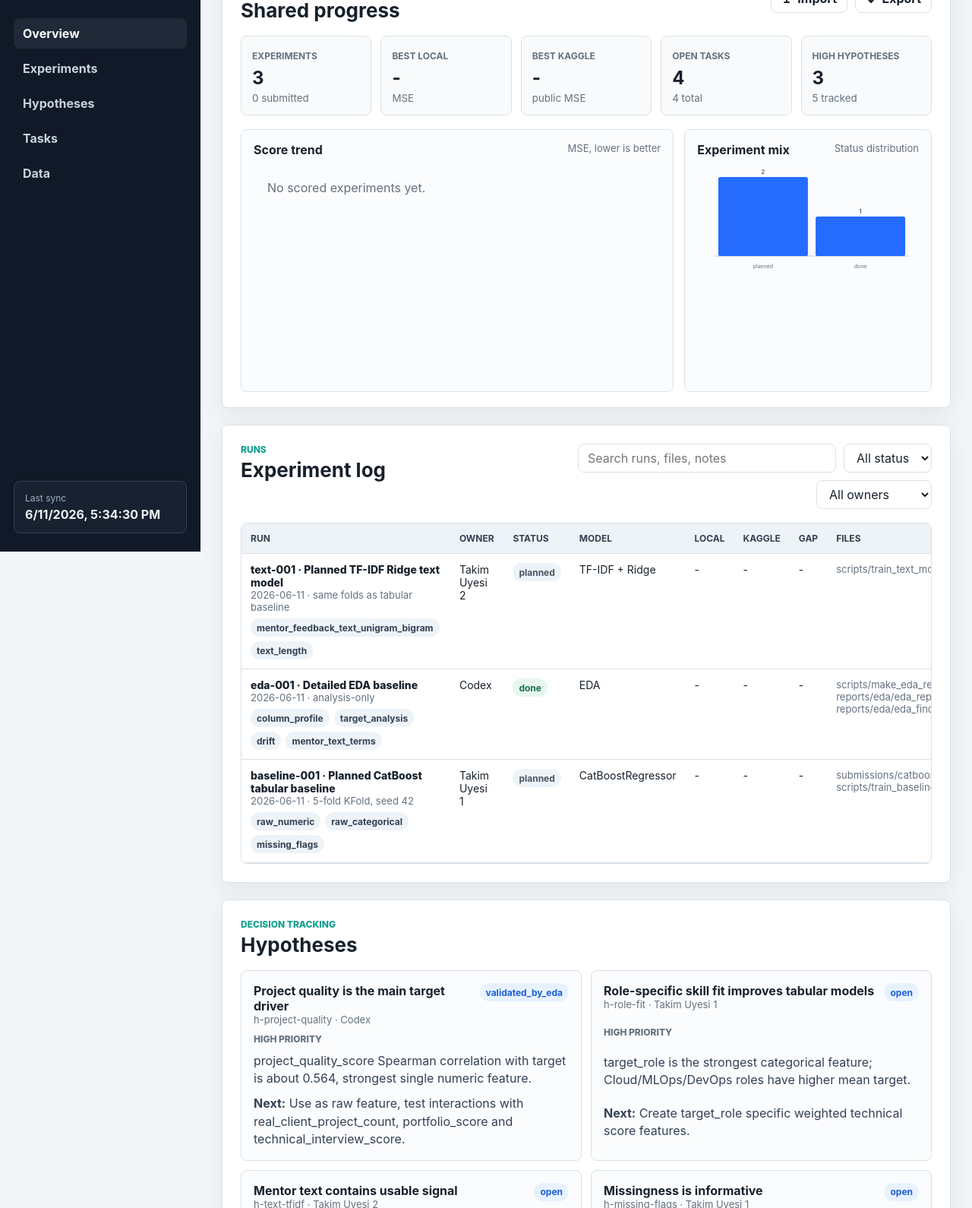
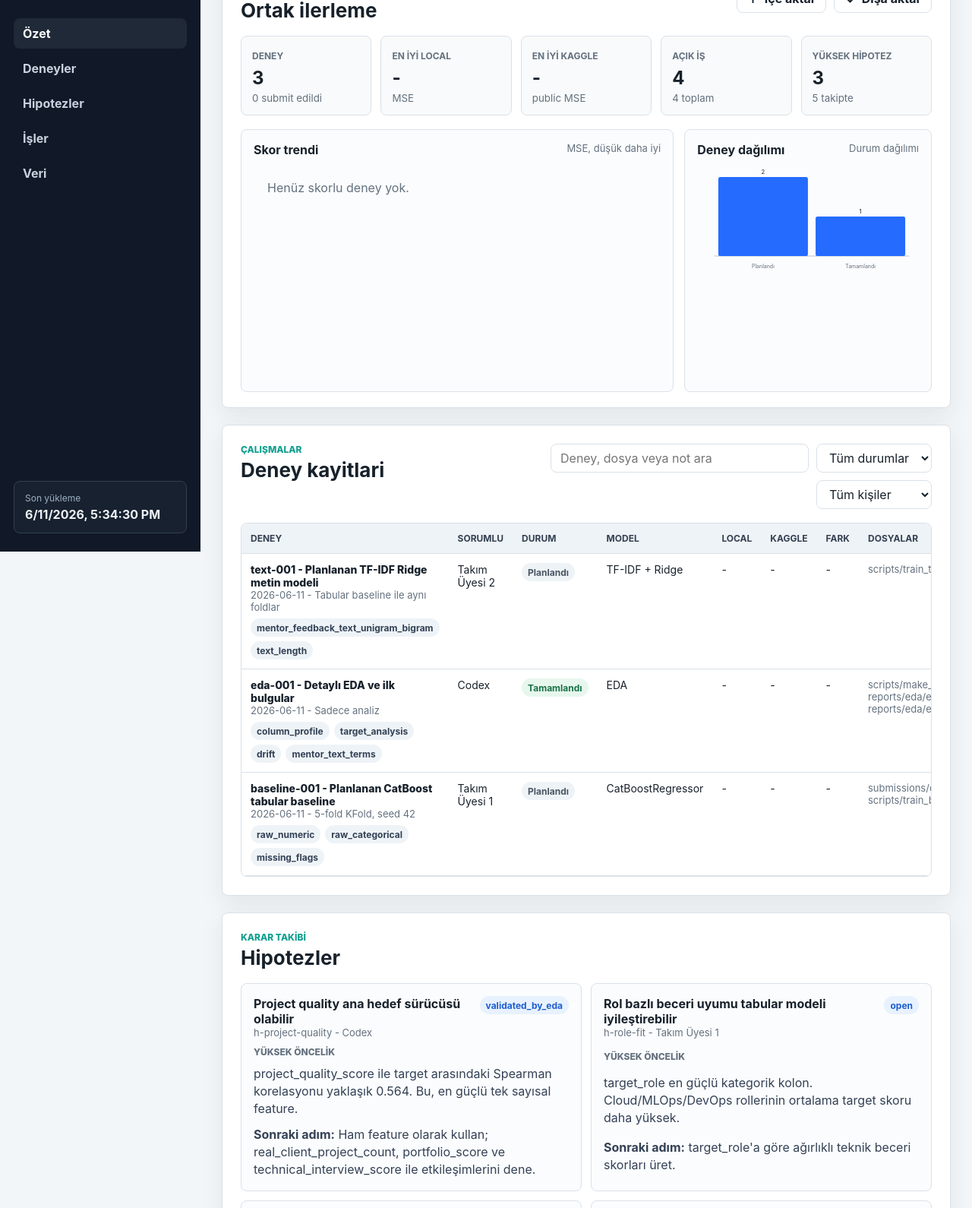
Before and after one commit to suzunn/datathon26-dashboard, a plain HTML site: page dashboard/index.html in a window 1280 px wide. Shown: the part 74-1664 px from the top of the page at 76% size. Drawn offline with Linux system fonts and the light colour scheme.

Commit message:
Translate dashboard to Turkish

```diff
--- a/dashboard/app.js
+++ b/dashboard/app.js
@@ -20,6 +20,24 @@ const state = {
 const statusOrder = ["planned", "todo", "running", "submitted", "done", "failed", "risk"];
 const taskColumns = ["todo", "running", "blocked", "done"];
 
+const statusLabels = {
+  planned: "Planlandı",
+  todo: "Yapılacak",
+  running: "Çalışıyor",
+  submitted: "Submit edildi",
+  done: "Tamamlandı",
+  failed: "Başarısız",
+  risk: "Risk",
+  blocked: "Bloklu",
+  closed: "Kapandı",
+};
+
+const priorityLabels = {
+  high: "Yüksek",
+  medium: "Orta",
+  low: "Düşük",
+};
+
 function fmtScore(value) {
   if (value === null || value === undefined || value === "") return "-";
   return Number(value).toFixed(5).replace(/0+$/, "").replace(/\.$/, "");
@@ -36,6 +54,14 @@ function ownerName(id) {
   return state.team.find((member) => member.id === id)?.name || id || "-";
 }
 
+function statusLabel(status) {
+  return statusLabels[status] || status || "-";
+}
+
+function priorityLabel(priority) {
+  return priorityLabels[priority] || priority || "-";
+}
+
 function statusClass(status) {
   return `status ${String(status || "").toLowerCase()}`;
 }
@@ -46,7 +72,7 @@ function priorityRank(priority) {
 
 async function loadJson(path) {
   const response = await fetch(path, { cache: "no-store" });
-  if (!response.ok) throw new Error(`Failed to load ${path}`);
+  if (!response.ok) throw new Error(`${path} yüklenemedi`);
   return response.json();
 }
 
@@ -73,11 +99,11 @@ function renderMetrics() {
   const highHypotheses = state.hypotheses.filter((item) => item.priority === "high" && !["rejected", "validated"].includes(item.status)).length;
 
   const metrics = [
-    ["Experiments", state.experiments.length, `${submitted.length} submitted`],
-    ["Best local", fmtScore(bestLocal), "MSE"],
-    ["Best Kaggle", fmtScore(bestKaggle), "public MSE"],
-    ["Open tasks", openTasks, `${state.tasks.length} total`],
-    ["High hypotheses", highHypotheses, `${state.hypotheses.length} tracked`],
+    ["Deney", state.experiments.length, `${submitted.length} submit edildi`],
+    ["En iyi local", fmtScore(bestLocal), "MSE"],
+    ["En iyi Kaggle", fmtScore(bestKaggle), "public MSE"],
+    ["Açık iş", openTasks, `${state.tasks.length} toplam`],
+    ["Yüksek hipotez", highHypotheses, `${state.hypotheses.length} takipte`],
   ];
 
   document.getElementById("metricGrid").innerHTML = metrics
@@ -114,10 +140,10 @@ function renderFilters() {
   const statuses = [...new Set(state.experiments.map((run) => run.status).filter(Boolean))].sort(
     (a, b) => statusOrder.indexOf(a) - statusOrder.indexOf(b)
   );
-  statusFilter.innerHTML = `<option value="all">All status</option>${statuses
-    .map((status) => `<option value="${status}">${status}</option>`)
+  statusFilter.innerHTML = `<option value="all">Tüm durumlar</option>${statuses
+    .map((status) => `<option value="${status}">${statusLabel(status)}</option>`)
     .join("")}`;
-  ownerFilter.innerHTML = `<option value="all">All owners</option>${state.team
+  ownerFilter.innerHTML = `<option value="all">Tüm kişiler</option>${state.team
     .map((member) => `<option value="${member.id}">${member.name}</option>`)
     .join("")}`;
 }
@@ -131,12 +157,12 @@ function renderExperiments() {
       const files = fileBits.length ? fileBits.map((file) => `<div class="muted">${file}</div>`).join("") : '<span class="muted">-</span>';
       return `<tr>
         <td>
-          <div class="run-title">${run.id} · ${run.title}</div>
-          <div class="muted">${run.date} · ${run.cv_strategy || "-"}</div>
+          <div class="run-title">${run.id} - ${run.title}</div>
+          <div class="muted">${run.date} - ${run.cv_strategy || "-"}</div>
           <div class="tag-list">${tags}</div>
         </td>
         <td>${ownerName(run.owner)}</td>
-        <td><span class="${statusClass(run.status)}">${run.status || "-"}</span></td>
+        <td><span class="${statusClass(run.status)}">${statusLabel(run.status)}</span></td>
         <td>${run.model || "-"}</td>
         <td>${fmtScore(run.local_score)}</td>
         <td>${fmtScore(run.kaggle_public_score)}</td>
@@ -145,7 +171,7 @@ function renderExperiments() {
       </tr>`;
     })
     .join("");
-  document.getElementById("experimentRows").innerHTML = rows || `<tr><td colspan="8" class="empty">No matching runs.</td></tr>`;
+  document.getElementById("experimentRows").innerHTML = rows || `<tr><td colspan="8" class="empty">Eşleşen deney yok.</td></tr>`;
 }
 
 function renderHypotheses() {
@@ -156,13 +182,13 @@ function renderHypotheses() {
         <header>
           <div>
             <h3>${item.title}</h3>
-            <div class="muted">${item.id} · ${ownerName(item.owner)}</div>
+            <div class="muted">${item.id} - ${ownerName(item.owner)}</div>
           </div>
-          <span class="${statusClass(item.status)}">${item.status}</span>
+          <span class="${statusClass(item.status)}">${statusLabel(item.status)}</span>
         </header>
-        <div class="priority">${item.priority} priority</div>
+        <div class="priority">${priorityLabel(item.priority)} öncelik</div>
         <p>${item.evidence}</p>
-        <p><strong>Next:</strong> ${item.next_step}</p>
+        <p><strong>Sonraki adım:</strong> ${item.next_step}</p>
       </article>`
     )
     .join("");
@@ -182,15 +208,15 @@ function renderTasks() {
                 <strong>${task.title}</strong>
                 <div class="task-meta">
                   <span class="tag">${ownerName(task.owner)}</span>
-                  <span class="tag">${task.priority}</span>
+                  <span class="tag">${priorityLabel(task.priority)}</span>
                   <span class="tag">${task.due || "-"}</span>
                 </div>
                 ${task.linked_experiment ? `<div class="muted">${task.linked_experiment}</div>` : ""}
               </article>`
             )
             .join("")
-        : `<div class="empty">No tasks.</div>`;
-      return `<section class="task-column"><h3>${column}</h3><div class="task-list">${list}</div></section>`;
+        : `<div class="empty">Bu kolonda iş yok.</div>`;
+      return `<section class="task-column"><h3>${statusLabel(column)}</h3><div class="task-list">${list}</div></section>`;
     })
     .join("");
   document.getElementById("taskBoard").innerHTML = board;
@@ -206,7 +232,7 @@ function lineChart(container, runs) {
     .sort((a, b) => String(a.date).localeCompare(String(b.date)) || String(a.id).localeCompare(String(b.id)));
 
   if (!scored.length) {
-    container.innerHTML = `<div class="empty">No scored experiments yet.</div>`;
+    container.innerHTML = `<div class="empty">Henüz skorlu deney yok.</div>`;
     return;
   }
 
@@ -252,7 +278,7 @@ function lineChart(container, runs) {
     .map((run, i) => `<text x="${x(i)}" y="${height - 16}" font-size="10" text-anchor="middle" fill="#64717f">${run.id}</text>`)
     .join("");
 
-  container.innerHTML = `<svg viewBox="0 0 ${width} ${height}" role="img" aria-label="Score trend chart">
+  container.innerHTML = `<svg viewBox="0 0 ${width} ${height}" role="img" aria-label="Skor trend grafiği">
     ${grid}
     <line class="axis" x1="${pad.left}" x2="${width - pad.right}" y1="${height - pad.bottom}" y2="${height - pad.bottom}"></line>
     <line class="axis" x1="${pad.left}" x2="${pad.left}" y1="${pad.top}" y2="${height - pad.bottom}"></line>
@@ -284,10 +310,10 @@ function barChart(container, experiments) {
       const y = height - pad.bottom - h;
       return `<rect x="${x}" y="${y}" width="${Math.max(20, barWidth - 16)}" height="${h}" rx="4" fill="#246bfe"></rect>
         <text x="${x + Math.max(20, barWidth - 16) / 2}" y="${y - 6}" text-anchor="middle" font-size="12" fill="#17212b">${count}</text>
-        <text x="${x + Math.max(20, barWidth - 16) / 2}" y="${height - 18}" text-anchor="middle" font-size="11" fill="#64717f">${status}</text>`;
+        <text x="${x + Math.max(20, barWidth - 16) / 2}" y="${height - 18}" text-anchor="middle" font-size="11" fill="#64717f">${statusLabel(status)}</text>`;
     })
     .join("");
-  container.innerHTML = `<svg viewBox="0 0 ${width} ${height}" role="img" aria-label="Status bar chart">
+  container.innerHTML = `<svg viewBox="0 0 ${width} ${height}" role="img" aria-label="Durum çubuk grafiği">
     <line class="axis" x1="${pad.left}" x2="${width - pad.right}" y1="${height - pad.bottom}" y2="${height - pad.bottom}"></line>
     ${bars}
   </svg>`;
@@ -351,5 +377,5 @@ loadData()
     renderAll();
   })
   .catch((error) => {
-    document.body.innerHTML = `<main class="main" style="margin:0"><section class="section"><h2>Dashboard load failed</h2><pre>${error.message}</pre></section></main>`;
+    document.body.innerHTML = `<main class="main" style="margin:0"><section class="section"><h2>Dashboard yüklenemedi</h2><pre>${error.message}</pre></section></main>`;
   });
--- a/dashboard/data/experiments.json
+++ b/dashboard/data/experiments.json
@@ -3,7 +3,7 @@
     "id": "eda-001",
     "date": "2026-06-11",
     "owner": "codex",
-    "title": "Detailed EDA baseline",
+    "title": "Detaylı EDA ve ilk bulgular",
     "status": "done",
     "model": "EDA",
     "features": ["column_profile", "target_analysis", "drift", "mentor_text_terms"],
@@ -11,18 +11,18 @@
     "local_score": null,
     "kaggle_public_score": null,
     "kaggle_private_score": null,
-    "cv_strategy": "analysis-only",
+    "cv_strategy": "Sadece analiz",
     "submission_file": "",
     "notebook_or_script": "scripts/make_eda_report.py",
     "artifacts": ["reports/eda/eda_report.html", "reports/eda/eda_findings.md"],
     "hypotheses": ["h-project-quality", "h-text-tfidf", "h-role-fit"],
-    "notes": "Project quality, technical interview, portfolio/open-source/GitHub and technical score families carry the strongest initial signal. Academic fields are weak. Application/graduation years drift between train and test."
+    "notes": "En güçlü ilk sinyaller project_quality_score, technical_interview_score, portfolio/open-source/GitHub ve teknik skor ailelerinden geliyor. Akademik kolonlar zayıf. application_year ve graduation_year train/test arasında drift gösteriyor."
   },
   {
     "id": "baseline-001",
     "date": "2026-06-11",
     "owner": "member-1",
-    "title": "Planned CatBoost tabular baseline",
+    "title": "Planlanan CatBoost tabular baseline",
     "status": "planned",
     "model": "CatBoostRegressor",
     "features": ["raw_numeric", "raw_categorical", "missing_flags"],
@@ -35,13 +35,13 @@
     "notebook_or_script": "scripts/train_baseline.py",
     "artifacts": [],
     "hypotheses": ["h-project-quality", "h-missing-flags"],
-    "notes": "First reproducible model. No text features except dropping mentor_feedback_text."
+    "notes": "İlk tekrar üretilebilir model. mentor_feedback_text şimdilik modele eklenmeyecek."
   },
   {
     "id": "text-001",
     "date": "2026-06-11",
     "owner": "member-2",
-    "title": "Planned TF-IDF Ridge text model",
+    "title": "Planlanan TF-IDF Ridge metin modeli",
     "status": "planned",
     "model": "TF-IDF + Ridge",
     "features": ["mentor_feedback_text_unigram_bigram", "text_length"],
@@ -49,11 +49,11 @@
     "local_score": null,
     "kaggle_public_score": null,
     "kaggle_private_score": null,
-    "cv_strategy": "same folds as tabular baseline",
+    "cv_strategy": "Tabular baseline ile aynı foldlar",
     "submission_file": "",
     "notebook_or_script": "scripts/train_text_model.py",
     "artifacts": [],
     "hypotheses": ["h-text-tfidf"],
-    "notes": "Use separate text model and blend with tabular predictions. High/low target text contrast suggests TF-IDF signal."
+    "notes": "Ayrı metin modeli kurulacak ve tabular tahminlerle blend edilecek. Yüksek/düşük target çeyrekleri arasındaki kelime farkı TF-IDF sinyali olabileceğini gösteriyor."
   }
 ]
--- a/dashboard/data/hypotheses.json
+++ b/dashboard/data/hypotheses.json
@@ -1,47 +1,47 @@
 [
   {
     "id": "h-project-quality",
-    "title": "Project quality is the main target driver",
+    "title": "Project quality ana hedef sürücüsü olabilir",
     "status": "validated_by_eda",
     "owner": "codex",
     "priority": "high",
-    "evidence": "project_quality_score Spearman correlation with target is about 0.564, strongest single numeric feature.",
-    "next_step": "Use as raw feature, test interactions with real_client_project_count, portfolio_score and technical_interview_score."
+    "evidence": "project_quality_score ile target arasındaki Spearman korelasyonu yaklaşık 0.564. Bu, en güçlü tek sayısal feature.",
+    "next_step": "Ham feature olarak kullan; real_client_project_count, portfolio_score ve technical_interview_score ile etkileşimlerini dene."
   },
   {
     "id": "h-role-fit",
-    "title": "Role-specific skill fit improves tabular models",
+    "title": "Rol bazlı beceri uyumu tabular modeli iyileştirebilir",
     "status": "open",
     "owner": "member-1",
     "priority": "high",
-    "evidence": "target_role is the strongest categorical feature; Cloud/MLOps/DevOps roles have higher mean target.",
-    "next_step": "Create target_role specific weighted technical score features."
+    "evidence": "target_role en güçlü kategorik kolon. Cloud/MLOps/DevOps rollerinin ortalama target skoru daha yüksek.",
+    "next_step": "target_role'a göre ağırlıklı teknik beceri skorları üret."
   },
   {
     "id": "h-text-tfidf",
-    "title": "Mentor text contains usable signal",
+    "title": "Mentor metni kullanılabilir sinyal taşıyor olabilir",
     "status": "open",
     "owner": "member-2",
     "priority": "high",
-    "evidence": "High target quartile uses terms like yuksek, basari, etkileyici, guclu more often; low target quartile uses practical-improvement terms more often.",
-    "next_step": "Train TF-IDF Ridge model and blend with tabular predictions."
+    "evidence": "Yüksek target çeyreğinde 'yüksek', 'başarı', 'etkileyici', 'güçlü' gibi ifadeler daha sık. Düşük target çeyreğinde geliştirme ihtiyacı belirten ifadeler daha sık.",
+    "next_step": "TF-IDF Ridge modeli eğit ve tabular tahminlerle blend et."
   },
   {
     "id": "h-missing-flags",
-    "title": "Missingness is informative",
+    "title": "Eksik değerler bilgi taşıyor olabilir",
     "status": "open",
     "owner": "member-1",
     "priority": "medium",
-    "evidence": "Internship duration, English score, GitHub stars, open-source contributions, HR interview and LinkedIn fields have structured missingness.",
-    "next_step": "Add missing indicator columns and compare CV."
+    "evidence": "Staj süresi, İngilizce skoru, GitHub yıldızı, açık kaynak katkısı, HR mülakat ve LinkedIn alanlarında yapısal eksiklik var.",
+    "next_step": "Eksik değer indicator kolonları ekle ve CV etkisini karşılaştır."
   },
   {
     "id": "h-year-drift",
-    "title": "Year drift can break naive validation",
+    "title": "Yıl drift'i naif validasyonu bozabilir",
     "status": "risk",
     "owner": "codex",
     "priority": "medium",
-    "evidence": "application_year and graduation_year have visible train/test drift; test years are newer on average.",
-    "next_step": "Track random KFold and year-based holdout scores."
+    "evidence": "application_year ve graduation_year train/test arasında belirgin drift gösteriyor; test tarafında daha yeni yıllar var.",
+    "next_step": "Random KFold skorunu yıl bazlı holdout skoru ile birlikte takip et."
   }
 ]
--- a/dashboard/data/team.json
+++ b/dashboard/data/team.json
@@ -2,25 +2,25 @@
   {
     "id": "codex",
     "name": "Codex",
-    "role": "Pipeline / EDA / Tracking",
-    "focus": "Baseline, feature engineering, validation"
+    "role": "Pipeline / EDA / Takip",
+    "focus": "Baseline, feature engineering, validasyon"
   },
   {
     "id": "member-1",
-    "name": "Takim Uyesi 1",
-    "role": "Modeling",
-    "focus": "Tabular models"
+    "name": "Takım Üyesi 1",
+    "role": "Modelleme",
+    "focus": "Tabular modeller"
   },
   {
     "id": "member-2",
-    "name": "Takim Uyesi 2",
-    "role": "Text / Experiments",
-    "focus": "Mentor feedback text"
+    "name": "Takım Üyesi 2",
+    "role": "Metin / Deneyler",
+    "focus": "Mentor feedback metni"
   },
   {
     "id": "member-3",
-    "name": "Takim Uyesi 3",
-    "role": "Submission / Notes",
-    "focus": "Kaggle submissions and review"
+    "name": "Takım Üyesi 3",
+    "role": "Submission / Notlar",
+    "focus": "Kaggle submitleri ve skor takibi"
   }
 ]
--- a/dashboard/index.html
+++ b/dashboard/index.html
@@ -1,9 +1,9 @@
 <!doctype html>
-<html lang="en">
+<html lang="tr">
   <head>
     <meta charset="utf-8" />
     <meta name="viewport" content="width=device-width, initial-scale=1" />
-    <title>Datathon 2026 Team Dashboard</title>
+    <title>Datathon 2026 Takım Paneli</title>
     <link rel="stylesheet" href="styles.css" />
   </head>
   <body>
@@ -12,18 +12,18 @@
         <span class="brand-mark">D26</span>
         <div>
           <h1>Datathon 2026</h1>
-          <p>Team dashboard</p>
+          <p>Takım takip paneli</p>
         </div>
       </div>
-      <nav class="nav" aria-label="Dashboard sections">
-        <a href="#overview" class="active">Overview</a>
-        <a href="#experiments">Experiments</a>
-        <a href="#hypotheses">Hypotheses</a>
-        <a href="#tasks">Tasks</a>
-        <a href="#data">Data</a>
+      <nav class="nav" aria-label="Panel bölümleri">
+        <a href="#overview" class="active">Özet</a>
+        <a href="#experiments">Deneyler</a>
+        <a href="#hypotheses">Hipotezler</a>
+        <a href="#tasks">İşler</a>
+        <a href="#data">Veri</a>
       </nav>
       <div class="sync-panel">
-        <span class="sync-label">Last sync</span>
+        <span class="sync-label">Son yükleme</span>
         <strong id="lastSync">-</strong>
       </div>
     </aside>
@@ -32,17 +32,17 @@
       <section id="overview" class="section section-tight">
         <div class="section-head">
           <div>
-            <p class="eyebrow">Competition ops</p>
-            <h2>Shared progress</h2>
+            <p class="eyebrow">Yarışma operasyonu</p>
+            <h2>Ortak ilerleme</h2>
           </div>
           <div class="actions">
-            <button id="importBtn" type="button" title="Import dashboard JSON">
-              <span class="icon">↥</span>
-              Import
+            <button id="importBtn" type="button" title="Dashboard JSON dosyasını içe aktar">
+              <span class="icon">↑</span>
+              İçe aktar
             </button>
-            <button id="exportBtn" type="button" title="Export dashboard JSON">
-              <span class="icon">↧</span>
-              Export
+            <button id="exportBtn" type="button" title="Dashboard JSON dosyasını dışa aktar">
+              <span class="icon">↓</span>
+              Dışa aktar
             </button>
             <input id="fileInput" type="file" accept="application/json" hidden />
           </div>
@@ -53,15 +53,15 @@
         <div class="viz-grid">
           <section class="panel">
             <div class="panel-head">
-              <h3>Score trend</h3>
-              <span>MSE, lower is better</span>
+              <h3>Skor trendi</h3>
+              <span>MSE, düşük daha iyi</span>
             </div>
             <div id="scoreChart" class="chart"></div>
           </section>
           <section class="panel">
             <div class="panel-head">
-              <h3>Experiment mix</h3>
-              <span>Status distribution</span>
+              <h3>Deney dağılımı</h3>
+              <span>Durum dağılımı</span>
             </div>
             <div id="statusChart" class="chart compact"></div>
           </section>
@@ -71,16 +71,16 @@
       <section id="experiments" class="section">
         <div class="section-head">
           <div>
-            <p class="eyebrow">Runs</p>
-            <h2>Experiment log</h2>
+            <p class="eyebrow">Çalışmalar</p>
+            <h2>Deney kayitlari</h2>
           </div>
           <div class="filters">
-            <input id="searchInput" type="search" placeholder="Search runs, files, notes" />
-            <select id="statusFilter" aria-label="Status filter">
-              <option value="all">All status</option>
+            <input id="searchInput" type="search" placeholder="Deney, dosya veya not ara" />
+            <select id="statusFilter" aria-label="Durum filtresi">
+              <option value="all">Tüm durumlar</option>
             </select>
-            <select id="ownerFilter" aria-label="Owner filter">
-              <option value="all">All owners</option>
+            <select id="ownerFilter" aria-label="Kişi filtresi">
+              <option value="all">Tüm kişiler</option>
             </select>
           </div>
         </div>
@@ -88,14 +88,14 @@
           <table>
             <thead>
               <tr>
-                <th>Run</th>
-                <th>Owner</th>
-                <th>Status</th>
+                <th>Deney</th>
+                <th>Sorumlu</th>
+                <th>Durum</th>
                 <th>Model</th>
                 <th>Local</th>
                 <th>Kaggle</th>
-                <th>Gap</th>
-                <th>Files</th>
+                <th>Fark</th>
+                <th>Dosyalar</th>
               </tr>
             </thead>
             <tbody id="experimentRows"></tbody>
@@ -106,8 +106,8 @@
       <section id="hypotheses" class="section">
         <div class="section-head">
           <div>
-            <p class="eyebrow">Decision tracking</p>
-            <h2>Hypotheses</h2>
+            <p class="eyebrow">Karar takibi</p>
+            <h2>Hipotezler</h2>
           </div>
         </div>
         <div class="hypothesis-grid" id="hypothesisGrid"></div>
@@ -116,8 +116,8 @@
       <section id="tasks" class="section">
         <div class="section-head">
           <div>
-            <p class="eyebrow">Execution</p>
-            <h2>Team queue</h2>
+            <p class="eyebrow">Uygulama</p>
+            <h2>Takım iş listesi</h2>
           </div>
         </div>
         <div class="task-board" id="taskBoard"></div>
@@ -126,8 +126,8 @@
       <section id="data" class="section">
         <div class="section-head">
           <div>
-            <p class="eyebrow">Source files</p>
-            <h2>Dashboard data</h2>
+            <p class="eyebrow">Kaynak dosyalar</p>
+            <h2>Dashboard verisi</h2>
           </div>
         </div>
         <div class="data-grid">
@@ -136,12 +136,12 @@
             <pre id="experimentsPreview"></pre>
           </div>
           <div class="data-block">
-            <h3>Format</h3>
+            <h3>Yeni deney formatı</h3>
             <pre>{
   "id": "catboost-002",
   "date": "2026-06-12",
   "owner": "member-1",
-  "title": "CatBoost + role fit",
+  "title": "CatBoost + rol uyumu",
   "status": "submitted",
   "model": "CatBoostRegressor",
   "features": ["missing_flags", "role_fit"],
@@ -151,7 +151,7 @@
   "submission_file": "submissions/catboost_rolefit_002.csv",
   "notebook_or_script": "scripts/train_catboost.py",
   "hypotheses": ["h-role-fit"],
-  "notes": "CV improved vs baseline."
+  "notes": "CV skoru baseline'a göre iyileşti."
 }</pre>
           </div>
         </div>
```
Also changed, not shown: dashboard/data/tasks.json (+4 -4 lines), 2 other files.
